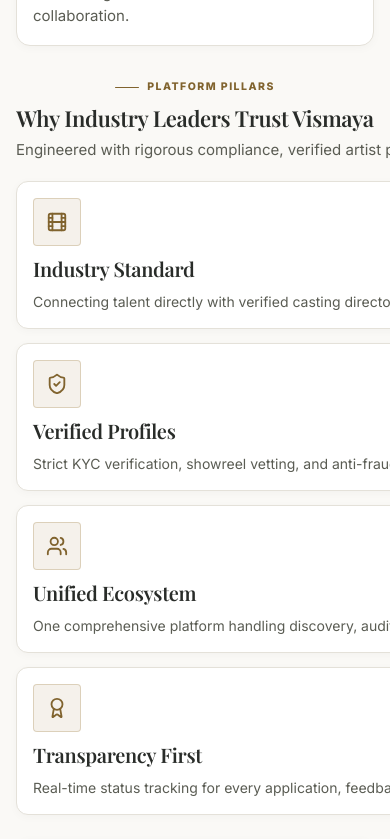
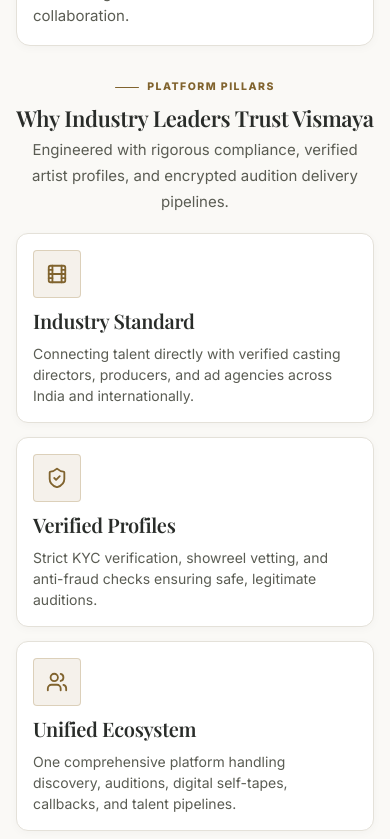
Before and after one commit to vortexdevelopment1/vismaya-frontend-final, a Next.js app in the folder frontend/: page /about in a window 390 px wide. Shown: the part 694-1533 px from the top of the page. Built offline with nearby package versions, Linux system fonts and the light colour scheme; no server answers.

Commit message:
fix(about): resolve text clipping and overflow by fixing generic pill selector and making pillars grid responsive

```diff
--- a/frontend/app/about/page.js
+++ b/frontend/app/about/page.js
@@ -169,6 +169,9 @@ export default function AboutPage() {
                         gap: "16px",
                         borderRadius: "var(--radius-card, 6px)",
                         minHeight: "220px",
+                        height: "100%",
+                        boxSizing: "border-box",
+                        whiteSpace: "normal",
                       }}
                     >
                       <div
@@ -197,7 +200,17 @@ export default function AboutPage() {
                       >
                         {item.title}
                       </h3>
-                      <p style={{ fontSize: "14px", color: "var(--text-secondary, #777970)", lineHeight: "22px", margin: 0 }}>
+                      <p
+                        style={{
+                          fontSize: "14px",
+                          color: "var(--text-secondary, #777970)",
+                          lineHeight: "22px",
+                          margin: 0,
+                          whiteSpace: "normal",
+                          wordBreak: "normal",
+                          overflowWrap: "break-word",
+                        }}
+                      >
                         {item.desc}
                       </p>
                     </div>
@@ -251,6 +264,30 @@ export default function AboutPage() {
       <PublicFooter />
 
       <style jsx>{`
+        :global(.about-pillar-card) {
+          white-space: normal !important;
+        }
+        :global(.about-pillar-card p) {
+          white-space: normal !important;
+          word-break: normal !important;
+          overflow-wrap: break-word !important;
+        }
+        :global(.about-pillars-header),
+        :global(.about-pillars-heading) {
+          white-space: normal !important;
+        }
+        @media (min-width: 1024px) {
+          :global(.about-pillars-grid) {
+            grid-template-columns: repeat(4, minmax(0, 1fr)) !important;
+            gap: 20px !important;
+          }
+        }
+        @media (max-width: 1023px) and (min-width: 641px) {
+          :global(.about-pillars-grid) {
+            grid-template-columns: repeat(2, minmax(0, 1fr)) !important;
+            gap: 18px !important;
+          }
+        }
         @media (max-width: 640px) {
           :global(.about-header-section) {
             padding-top: 24px !important;
--- a/frontend/app/globals.css
+++ b/frontend/app/globals.css
@@ -665,7 +665,7 @@ p, h1, h2, h3, h4, h5, h6 {
   word-break: normal;
 }
 
-td, th, button, .status-badge, [class*="badge"], [class*="pill"] {
+td, th, button, .status-badge, [class*="badge"], .pill, .status-pill, [class*="status-pill"], [class*="badge-pill"], [class*="filter-pill"] {
   overflow-wrap: normal !important;
   word-break: normal !important;
 }
@@ -913,7 +913,11 @@ button,
 .btn-primary,
 .btn-secondary,
 [class*="btn"],
-[class*="pill"],
+.pill,
+.status-pill,
+[class*="status-pill"],
+[class*="badge-pill"],
+[class*="filter-pill"],
 [class*="badge"],
 [class*="chip"] {
   box-sizing: border-box;
@@ -1646,7 +1650,11 @@ td:has(button) {
 .status-badge,
 .status-pill,
 [class*="badge"],
-[class*="pill"],
+.pill,
+.status-pill,
+[class*="status-pill"],
+[class*="badge-pill"],
+[class*="filter-pill"],
 [class*="chip"],
 button,
 a[class*="btn"],
```
